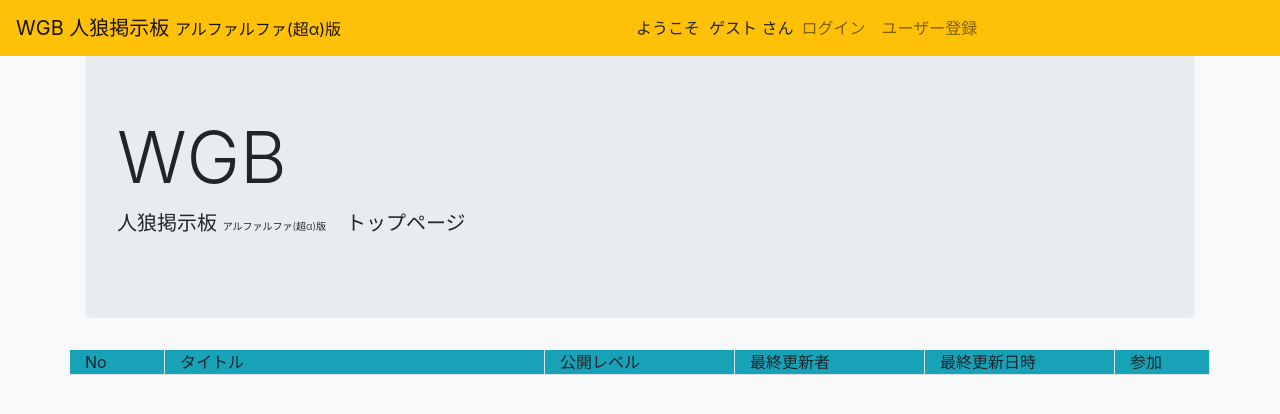
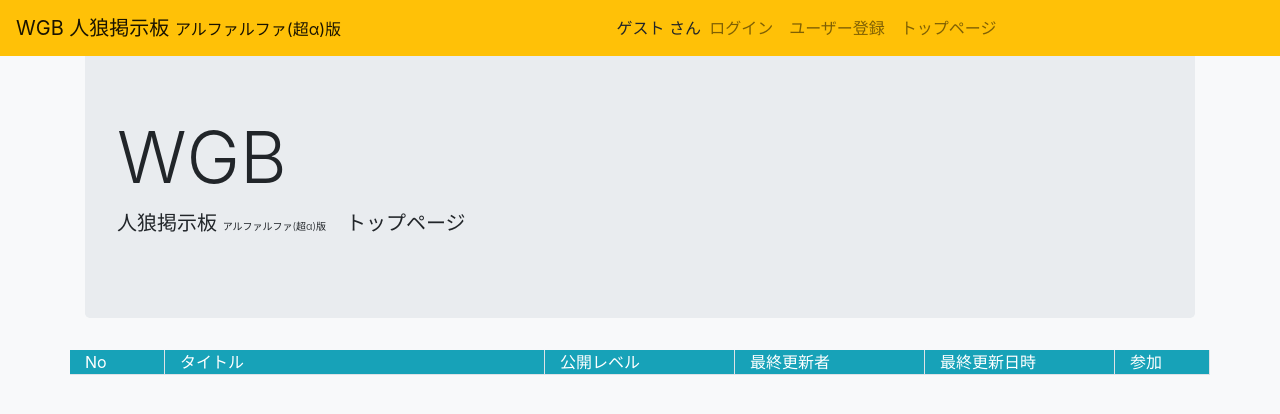
Before and after one commit to tevawolf/wgb, a Django app: page /wgb/ in a window 1280 px wide. Shown: the top 414 px of the page. Run offline with Django 3.2, Linux system fonts and the light colour scheme; data that the repository does not hold is empty; some libraries are stand-ins or nearby versions.

Commit message:
アカウント表示、掲示板リスト表示、掲示板画面エラー修正

```diff
--- a/templates/base.html
+++ b/templates/base.html
@@ -21,14 +21,15 @@
         <div class="collapse navbar-collapse" id="bavbarNav">
             <a class="navbar-brand" href="{% url 'WGB:top' %}">WGB 人狼掲示板 <small>アルファルファ(超α)版</small></a>
         </div>
-        <span>ようこそ&nbsp;
+        <span>
         {% if user.is_authenticated %}
             <img src="{{ user.icon.url }}" style="width:30px; height:30px; border:solid 1px #ffffff; border-radius: 3px;">
             <a href="{% url 'WGB:show_user' %}">{{user.display_name}}</a>
         {% else %}
             ゲスト
         {% endif %}
-        さん</span>
+            さん
+        </span>
         <button class="navbar-toggler" type="button" data-toggle="collapse" data-target="#navbarSupportedContent" aria-controls="navbarSupportedContent" aria-expanded="false" aria-label="Toggle navigation">
             <span class="navbar-toggler-icon"></span>
         </button>
@@ -56,6 +57,9 @@
                   <a class="nav-item nav-link" href="{% url 'WGB:create_user' %}">ユーザー登録</a>
               </li>
               {% endif %}
+              <li class="nav-item">
+                  <a class="nav-item nav-link" href="{% url 'WGB:top' %}">トップページ</a>
+              </li>
             </ul>
         </div>
     </nav>
--- a/templates/thread_list.html
+++ b/templates/thread_list.html
@@ -5,19 +5,19 @@
             <h1 class="display-3">WGB</h1>
             <p class="lead">人狼掲示板 <span style="font-size:10px;">アルファルファ(超α)版</span>　トップページ</p>
         </div>
-        <div class="row">
-            <div class="col-2 col-md-1 border-bottom border-right bg-info">No</div>
-            <div class="col-6 col-md-4 border-bottom border-right bg-info">タイトル</div>
-            <div class="col-4 col-md-2 border-bottom border-right bg-info">公開レベル</div>
-            <div class="col-4 col-md-2 border-bottom border-right bg-info">最終更新者</div>
-            <div class="col-4 col-md-2 border-bottom border-right bg-info">最終更新日時</div>
-            <div class="col-4 col-md-1 border-bottom border-right bg-info">参加</div>
+        <div class="row text-white bg-info">
+            <div class="col-2 col-md-1 border-bottom border-right">No</div>
+            <div class="col-6 col-md-4 border-bottom border-right">タイトル</div>
+            <div class="col-4 col-md-2 border-bottom border-right">公開レベル</div>
+            <div class="col-4 col-md-2 border-bottom border-right">最終更新者</div>
+            <div class="col-4 col-md-2 border-bottom border-right">最終更新日時</div>
+            <div class="col-4 col-md-1 border-bottom border-right">参加</div>
         </div>
         {% for thread in threads_list %}
             {% if forloop.counter0|divisibleby:"2" %}
         <div class="row bg-write">
             {% else %}
-        <div class="row bg-light">
+        <div class="row" style="background-color: rgba(0, 0, 0, 0.05);">
             {% endif %}
             <div class="col-2 col-md-1 border-bottom border-right">{{thread.thread_no}}</div>
             {# 閲覧レベルが非公開以外ならリンク表示 #}
```
Also changed, not shown: templates/thread.html (+4 -4 lines).
